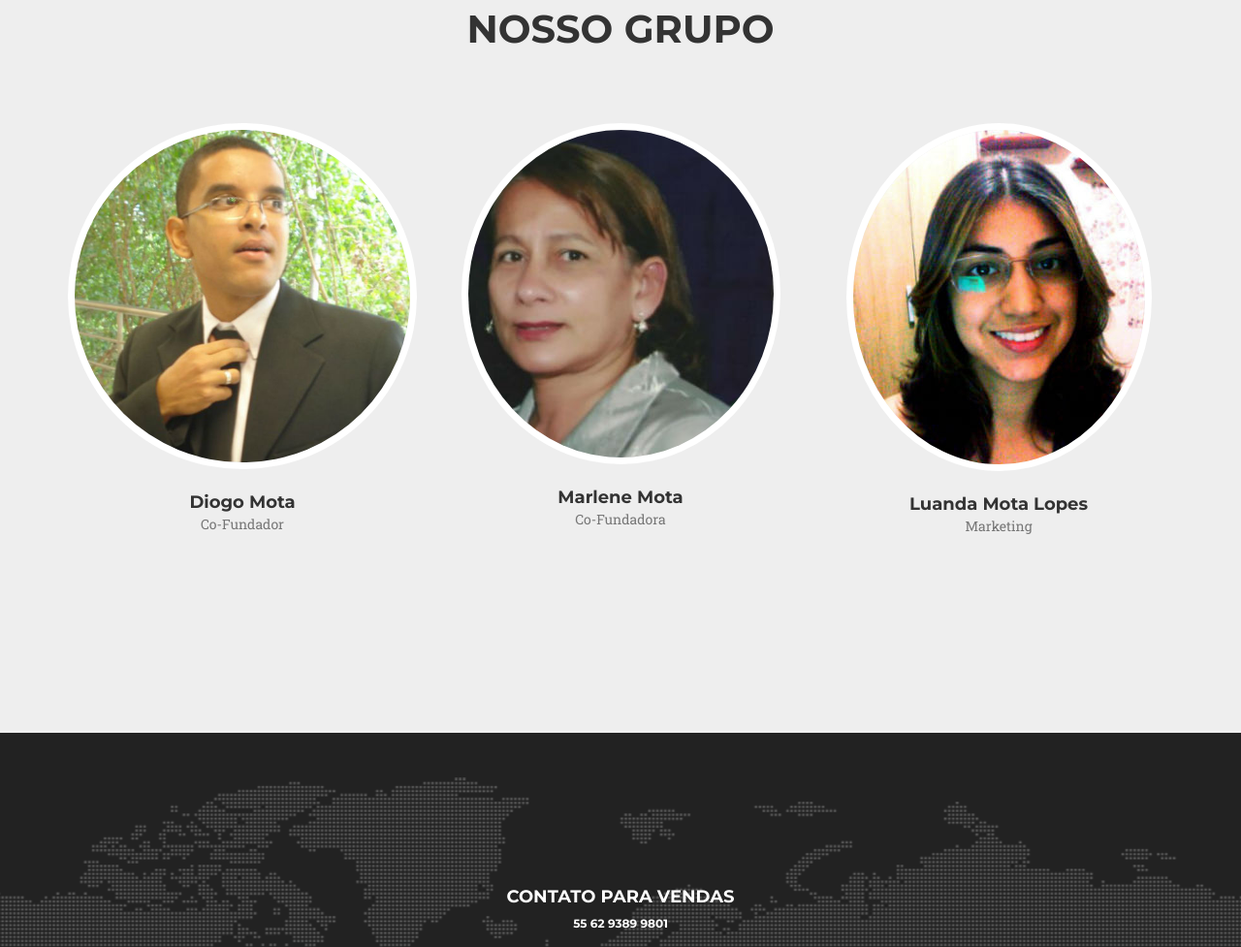
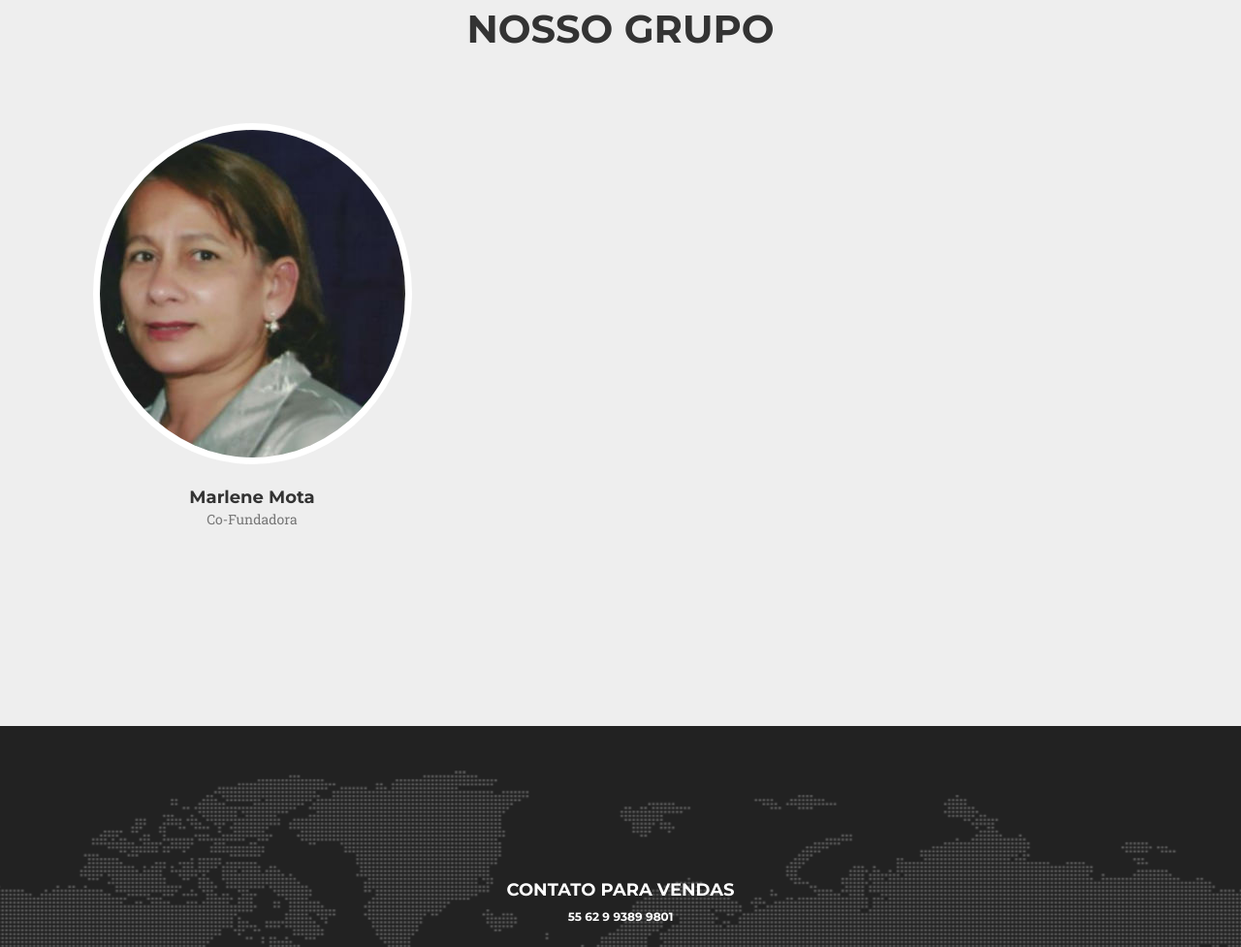
Before and after one commit to brennomoreira/trufas2, a website: page index.html in a window 1280 px wide. Shown: the part 3340-4317 px from the top of the page at 97% size. Drawn offline with nearby package versions, Linux system fonts and the light colour scheme; a web font is replaced by a local one.

Commit message:
mudei o contato

```diff
--- a/index.html
+++ b/index.html
@@ -311,22 +311,22 @@
                     <h3 class="section-subheading text-muted"> </h3>
                 </div>
             </div>
-            <div class="row">
+            <!-- <div class="row">
                 <div class="col-sm-4">
                     <div class="team-member">
                         <img src="img/team/dioguim.jpg" class="img-responsive img-circle" alt="">
                         <h4>Diogo Mota</h4>
                         <p class="text-muted">Co-Fundador</p>
                         <ul class="list-inline social-buttons">
-                            <!-- <li><a href="#"><i class="fa fa-twitter"></i></a>
+                            <!- <li><a href="#"><i class="fa fa-twitter"></i></a>
                             </li>
                             <li><a href="#"><i class="fa fa-facebook"></i></a>
                             </li>
                             <li><a href="#"><i class="fa fa-linkedin"></i></a>
                             </li> -->
-                        </ul>
-                    </div>
-                </div>
+                        <!-- </ul> -->
+                    <!-- </div> -->
+                <!-- </div> -->
                 <div class="col-sm-4">
                     <div class="team-member">
                         <img src="img/team/tia.jpg" class="img-responsive img-circle" alt="">
@@ -342,22 +342,22 @@
                         </ul>
                     </div>
                 </div>
-                <div class="col-sm-4">
+                <!-- <div class="col-sm-4">
                     <div class="team-member">
                         <img src="img/team/luanda.jpg" class="img-responsive img-circle" alt="">
                         <h4>Luanda Mota Lopes</h4>
                         <p class="text-muted"> Marketing</p>
                         <ul class="list-inline social-buttons">
-                            <!-- <li><a href="#"><i class="fa fa-twitter"></i></a>
+                            <!-<li><a href="#"><i class="fa fa-twitter"></i></a>
                             </li>
                             <li><a href="#"><i class="fa fa-facebook"></i></a>
                             </li>
                             <li><a href="#"><i class="fa fa-linkedin"></i></a>
                             </li> -->
-                        </ul>
-                    </div>
-                </div>
-            </div>
+                        <!-- </ul> -->
+                    <!-- </div> -->
+                <!-- </div> -->
+            <!-- </div> -->
             <div class="row">
                 <div class="col-lg-8 col-lg-offset-2 text-center">
                     <!-- <p class="large text-muted">Lorem ipsum dolor sit amet, consectetur adipisicing elit. Aut eaque, laboriosam veritatis, quos non quis ad perspiciatis, totam corporis ea, alias ut unde.</p> -->
@@ -400,7 +400,7 @@
             <div class="row">
                 <div class="col-lg-12 text-center">
                   <!-- <h2> envie </h2> --><h4 class="section-heading">Contato Para Vendas</h4>
-                  <h6 class="section-heading">55 62 9389 9801</h6>
+                  <h6 class="section-heading">55 62 9 9389 9801</h6>
                   <br>
                 </br>
                 <br>
```
